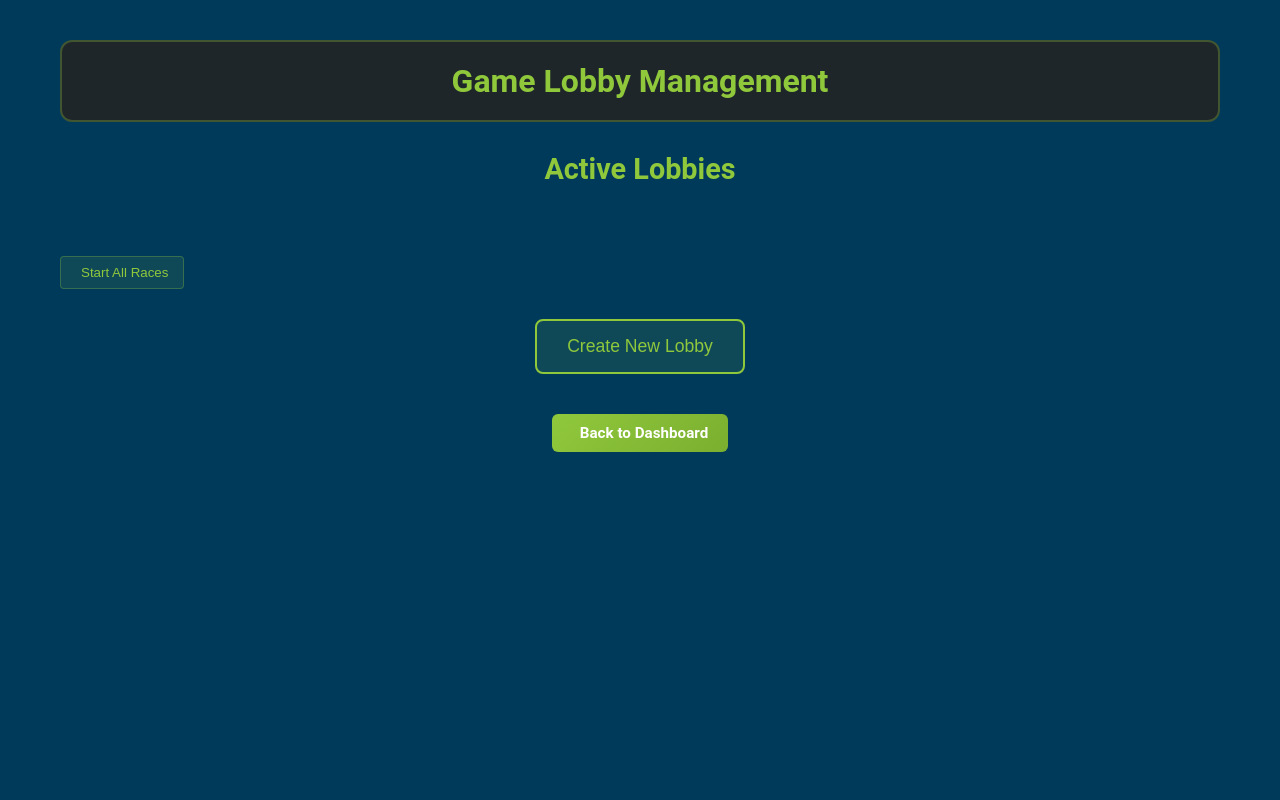
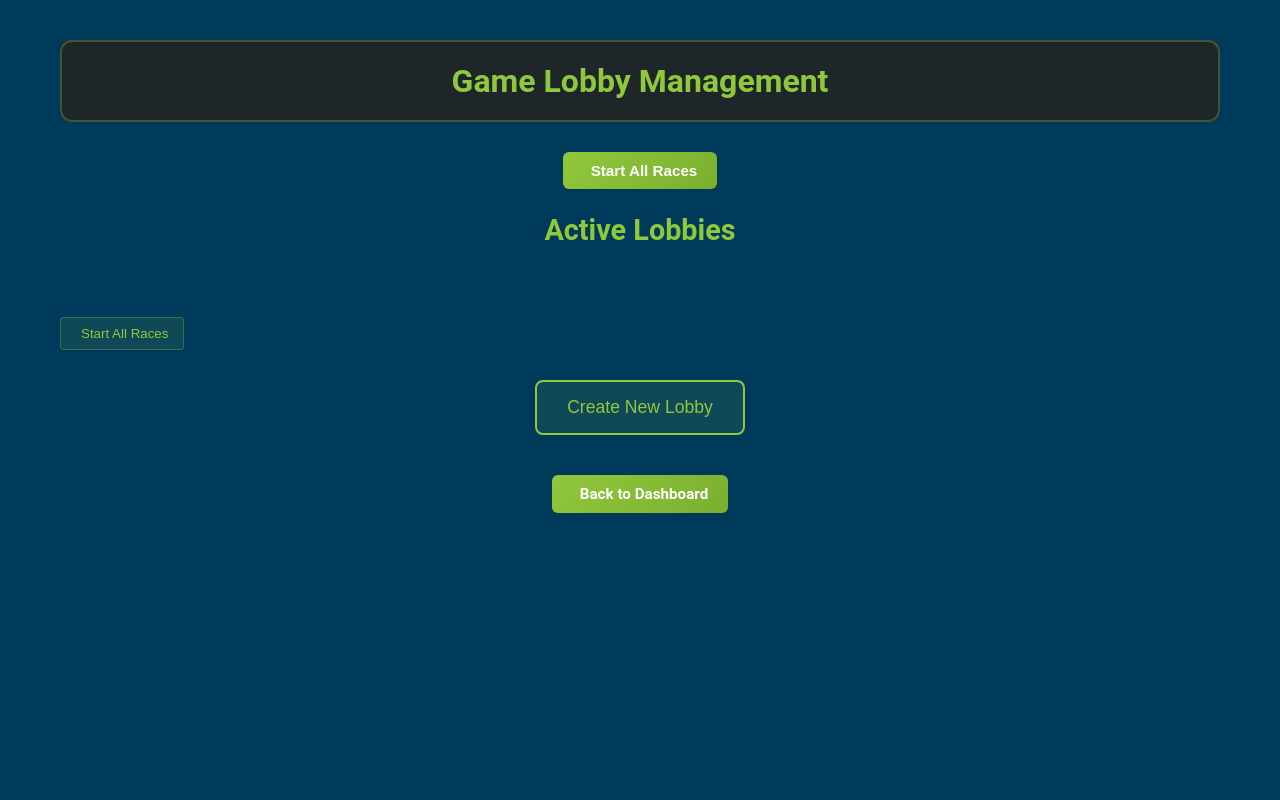
Before and after one commit to somretsay/scavenger_hunt42225, a Django app: page /manage-lobbies/ in a window 1280 px wide. Run offline with Django 5.2, Linux system fonts and the light colour scheme; the visitor is signed in with stand-in values (Sample User, id 1); data that the repository does not hold is empty; some libraries are stand-ins or nearby versions.

Commit message:
Update manage_lobbies.html

```diff
--- a/scavenger_hunt422/templates/hunt/manage_lobbies.html
+++ b/scavenger_hunt422/templates/hunt/manage_lobbies.html
@@ -5,6 +5,15 @@
 <div class="container">
     <div class="page-header">
         <h1>Game Lobby Management</h1>
+    </div>
+
+    <div class="mb-4">
+        <form action="{% url 'start_all_lobbies' %}" method="post">
+            {% csrf_token %}
+            <button type="submit" class="btn btn-success">
+                <i class="fas fa-play"></i> Start All Races
+            </button>
+        </form>
     </div>
 
     {% if filtered_messages %}
@@ -45,14 +54,14 @@
             </div>
             {% endfor %}
         </div>
-        <form action="{% url 'start_race' lobby.id %}" method="post">
-            {% csrf_token %}
-            <button type="submit" class="start-race-btn">
-              <i class="fas fa-play"></i> Start All Races
-            </button>
-          </form>
     </div>
 
+    <form action="{% url 'start_race' lobby.id %}" method="post">
+        {% csrf_token %}
+        <button type="submit" class="start-race-btn">
+          <i class="fas fa-play"></i> Start All Races
+        </button>
+      </form>
 
     <div class="create-section">
         <button class="create-lobby-btn" onclick="showCreateForm()">
```
